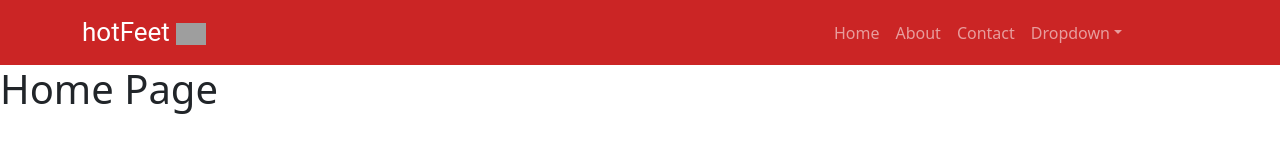
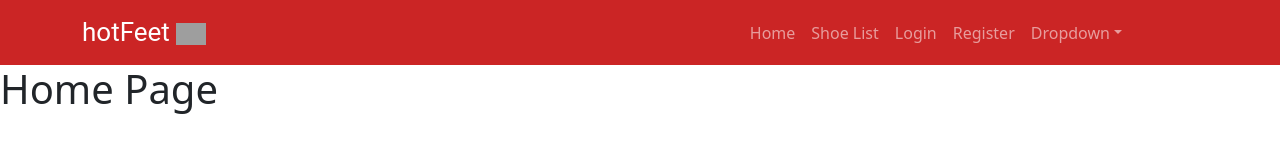
Before and after one commit to Megwana/drf-react, a React (Create React App) app in the folder myproject/frontend_react/: page / in a window 1280 px wide. Shown: the top 160 px of the page. Built offline with nearby package versions, Linux system fonts and the light colour scheme; grey boxes are pictures that could not be loaded.

Commit message:
Add shoelist login and register links to navbar

```diff
--- a/myproject/frontend_react/src/components/NavBar.js
+++ b/myproject/frontend_react/src/components/NavBar.js
@@ -16,8 +16,9 @@
         <Navbar.Collapse id="navbar-nav">
           <Nav className="me-auto">
             <Nav.Link href="/">Home</Nav.Link>
-            <Nav.Link href="/about">About</Nav.Link>
-            <Nav.Link href="/contact">Contact</Nav.Link>
+            <Nav.Link href="/shoelist">Shoe List</Nav.Link>
+            <Nav.Link href="/login">Login</Nav.Link>
+            <Nav.Link href="/register">Register</Nav.Link>
             <NavDropdown title="Dropdown" id="basic-nav-dropdown">
               <NavDropdown.Item href="#action/3.1">Action</NavDropdown.Item>
               <NavDropdown.Item href="#action/3.2">Another action</NavDropdown.Item>
```
